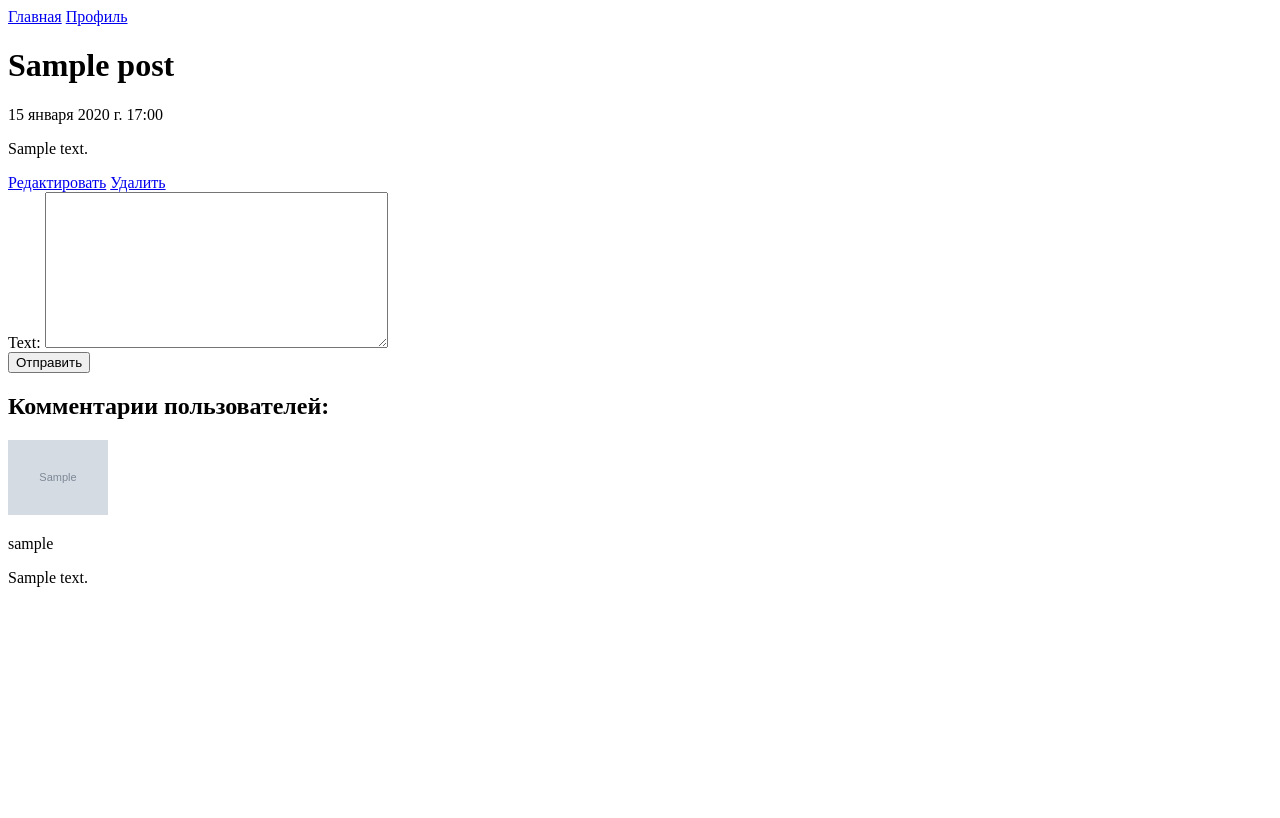
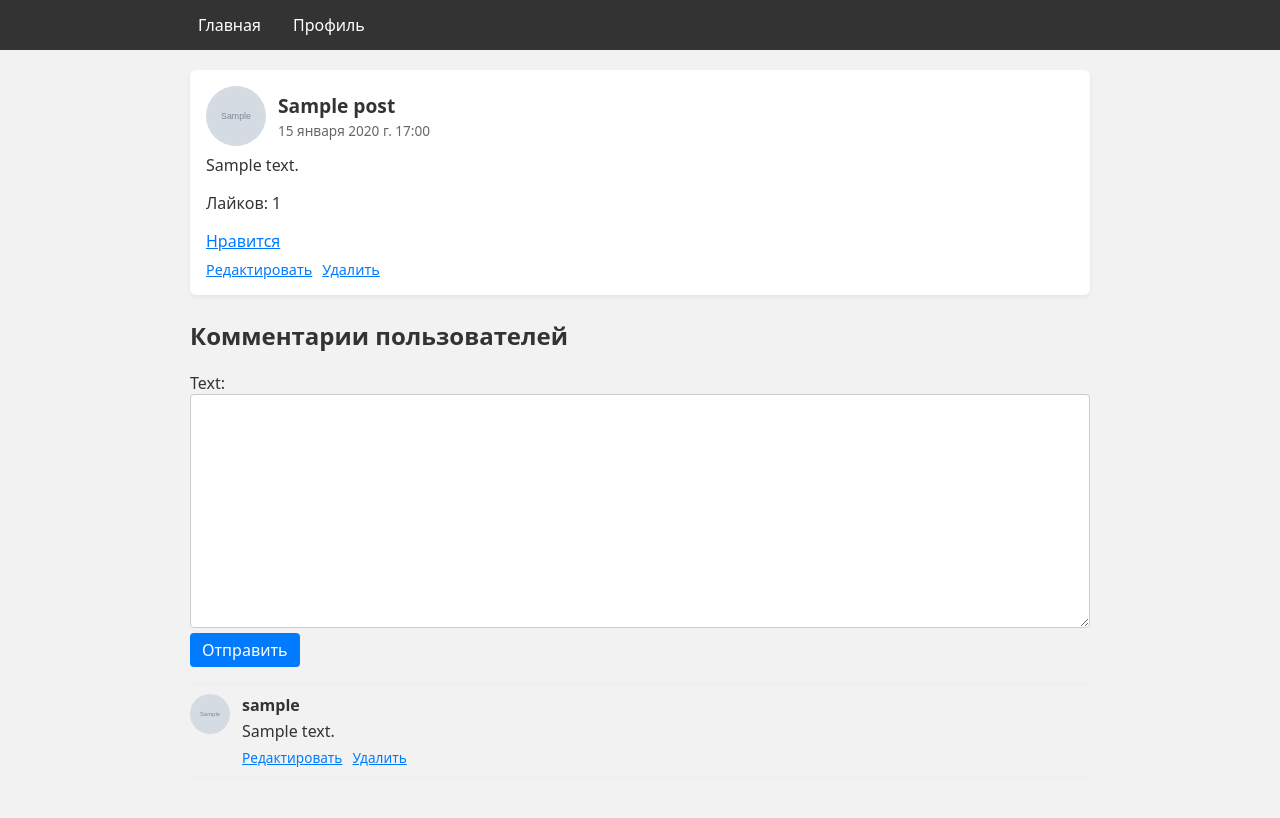
Before and after one commit to asikrr/rkis3, a Django app: page /blogs/post/detail/1 in a window 1280 px wide. Before the commit the page ends 587 px from the top, so only its background shows below. Run offline with Django 5.2, Linux system fonts and the light colour scheme; a user stored in the database is signed in; tables that the repository leaves empty hold one stand-in row (values such as "Sample post"); grey boxes marked "Sample" are stand-in pictures.

Commit message:
update delete comment, css

```diff
--- a/blogs/templates/base.html
+++ b/blogs/templates/base.html
@@ -3,20 +3,22 @@
 <head>
     <meta charset="UTF-8">
     <title>{% block title %}{% endblock %}</title>
+    {% load static %}
+    <link rel="stylesheet" href="{% static 'css/style.css' %}">
 </head>
 <body>
-    <header>
-        <nav>
-            <a href="/">Главная</a>
+    <header class="site-header">
+        <nav class="nav">
+            <a class="nav-link" href="/">Главная</a>
             {% if not user.is_authenticated %}
-            <a href="{% url 'register' %}">Регистрация</a>
-            <a href="{% url 'login' %}">Вход</a>
+                <a class="nav-link" href="{% url 'register' %}">Регистрация</a>
+                <a class="nav-link" href="{% url 'login' %}">Вход</a>
             {% else %}
-            <a href="{% url 'profile' %}">Профиль</a>
+                <a class="nav-link" href="{% url 'profile' %}">Профиль</a>
             {% endif %}
         </nav>
     </header>
-    <main>
+    <main class="container">
         {% block content %}
         {% endblock %}
     </main>
--- a/blogs/templates/blogs/post_detail.html
+++ b/blogs/templates/blogs/post_detail.html
@@ -3,28 +3,64 @@
 {% block title %}Пост{% endblock %}
 
 {% block content %}
-<h1>{{ post.title }}</h1>
-<p>{{ post.datetime }}</p>
-<p>{{ post.content }}</p>
+<article class="post-card">
+    <header class="post-header">
+        <img class="avatar avatar-post"
+             src="{{ post.author.avatar.url }}"
+             alt="Аватарка автора">
+        <div class="post-header-info">
+            <h1 class="post-title">{{ post.title }}</h1>
+            <p class="post-date">{{ post.datetime }}</p>
+        </div>
+    </header>
+
+    <p class="post-content">{{ post.content }}</p>
+
+    <p>Лайков: {{ post.like_set.all.count }}</p>
+    <a href="{% url 'post-like' post.pk %}?next={% url 'post-detail' post.pk %}">Нравится</a>
+
     {% if user == post.author %}
+        <div class="post-actions">
             <a href="{% url 'post-update' post.pk %}">Редактировать</a>
             <a href="{% url 'post-delete' post.pk %}">Удалить</a>
+        </div>
     {% endif %}
-<form method="post" enctype="multipart/form-data" action="{% url 'comment-create' post.pk %}">
+</article>
+
+<section class="comments">
+    <h2>Комментарии пользователей</h2>
+
+    <form class="comment-form" method="post" enctype="multipart/form-data"
+          action="{% url 'comment-create' post.pk %}">
         {% csrf_token %}
         {{ form }}
         <button type="submit">Отправить</button>
     </form>
 
+    {% if post.comment_set.all %}
+        <div class="comment-list">
+            {% for comment in post.comment_set.all %}
+                <article class="comment">
+                    <img class="avatar avatar-small"
+                         src="{{ comment.author.avatar.url }}"
+                         alt="Аватарка комментатора">
 
-<h2>Комментарии пользователей:</h2>
-{% if post.comment_set.all %}
-    {% for comment in post.comment_set.all %}
-        <img src="{{ comment.author.avatar.url }}" width="100px" alt="Аватарка">
-        <p>{{ comment.author }}</p>
-        <p>{{ comment.text }}</p>
+                    <div class="comment-body">
+                        <p class="comment-author">{{ comment.author }}</p>
+                        <p class="comment-text">{{ comment.text }}</p>
+
+                        {% if user.is_authenticated and user == comment.author %}
+                            <div class="comment-actions">
+                                <a href="{% url 'comment-update' comment.pk %}">Редактировать</a>
+                                <a href="{% url 'comment-delete' comment.pk %}">Удалить</a>
+                            </div>
+                        {% endif %}
+                    </div>
+                </article>
             {% endfor %}
+        </div>
     {% else %}
         <p>Нет комментариев</p>
     {% endif %}
+</section>
 {% endblock %}
--- a/blogs/urls.py
+++ b/blogs/urls.py
@@ -15,4 +15,6 @@ urlpatterns = [
     path('post/update/<int:pk>', views.PostUpdate.as_view(), name='post-update'),
     path('post/delete/<int:pk>', views.PostDelete.as_view(), name='post-delete'),
     path('comment/create/<int:pk>', views.CommentCreate.as_view(), name='comment-create'),
+    path('comment/update/<int:pk>', views.CommentUpdate.as_view(), name='comment-update'),
+    path('comment/delete/<int:pk>', views.CommentDelete.as_view(), name='comment-delete'),
 ]
--- a/blogs/views.py
+++ b/blogs/views.py
@@ -5,6 +5,7 @@ from django.core.paginator import Paginator
 from django.shortcuts import render, redirect, get_object_or_404
 from django.urls import reverse_lazy, reverse
 from django.views.generic import CreateView, DetailView, UpdateView, DeleteView
+from django.contrib.auth.mixins import LoginRequiredMixin, UserPassesTestMixin
 
 from .forms import SignUpForm, PostCreationForm, CommentCreationForm
 from .models import Post, Like, Comment, CustomUser
@@ -124,3 +125,26 @@ class CommentCreate(LoginRequiredMixin, CreateView):
 
     def get_success_url(self):
         return reverse_lazy('post-detail', kwargs={'pk': self.object.post.pk})
+
+
+class CommentUpdate(LoginRequiredMixin, UserPassesTestMixin, UpdateView):
+    model = Comment
+    form_class = CommentCreationForm
+
+    def test_func(self):
+        comment = self.get_object()
+        return comment.author == self.request.user
+
+    def get_success_url(self):
+        return reverse_lazy('post-detail', kwargs={'pk': self.object.post.pk})
+
+
+class CommentDelete(LoginRequiredMixin, UserPassesTestMixin, DeleteView):
+    model = Comment
+
+    def test_func(self):
+        comment = self.get_object()
+        return comment.author == self.request.user
+
+    def get_success_url(self):
+        return reverse_lazy('post-detail', kwargs={'pk': self.object.post.pk})
--- a/mysite/settings.py
+++ b/mysite/settings.py
@@ -120,6 +120,7 @@ USE_TZ = True
 # https://docs.djangoproject.com/en/5.2/howto/static-files/
 
 STATIC_URL = 'static/'
+STATICFILES_DIRS = [BASE_DIR / 'static']
 
 # Default primary key field type
 # https://docs.djangoproject.com/en/5.2/ref/settings/#default-auto-field
@@ -132,3 +133,4 @@ MEDIA_URL = '/media/'
 
 LOGOUT_REDIRECT_URL = '/'
 LOGIN_REDIRECT_URL = reverse_lazy('profile')
+LOGIN_URL = '/blogs/accounts/login/'
--- /dev/null
+++ b/static/css/style.css
@@ -0,0 +1,268 @@
+html, body {
+    margin: 0;
+    padding: 0;
+    font-family: system-ui, -apple-system, BlinkMacSystemFont, "Segoe UI", sans-serif;
+    background: #f2f2f2;
+    color: #333;
+}
+
+.site-header {
+    background: #333;
+    color: #fff;
+}
+
+.nav {
+    max-width: 900px;
+    margin: 0 auto;
+    padding: 10px 16px;
+    display: flex;
+    gap: 16px;
+    align-items: center;
+}
+
+.nav-link {
+    color: #fff;
+    text-decoration: none;
+    padding: 4px 8px;
+    border-radius: 4px;
+    font-weight: 500;
+}
+
+.nav-link:hover {
+    background: #444;
+}
+
+.container {
+    max-width: 900px;
+    margin: 20px auto 40px;
+    padding: 0 16px;
+}
+
+.avatar {
+    border-radius: 50%;
+    object-fit: cover;
+    display: block;
+    flex-shrink: 0;
+}
+
+.avatar-large {
+    width: 100px;
+    height: 100px;
+}
+
+.avatar-post {
+    width: 60px;
+    height: 60px;
+}
+
+.avatar-small {
+    width: 40px;
+    height: 40px;
+}
+
+.post-card {
+    background: #fff;
+    padding: 16px;
+    margin-bottom: 16px;
+    border-radius: 6px;
+    box-shadow: 0 2px 4px rgba(0,0,0,0.06);
+}
+
+.post-header {
+    display: flex;
+    align-items: center;
+    gap: 12px;
+    margin-bottom: 8px;
+}
+
+.post-header-info {
+    display: flex;
+    flex-direction: column;
+    gap: 2px;
+}
+
+.post-title {
+    margin: 0;
+    font-size: 1.2rem;
+    font-weight: 600;
+    color: #333;
+    text-decoration: none;
+}
+
+.post-title:hover {
+    color: #007bff;
+}
+
+.post-date {
+    margin: 0;
+    font-size: 0.85rem;
+    color: #666;
+}
+
+.post-content {
+    margin: 8px 0 12px;
+}
+
+.post-footer {
+    display: flex;
+    flex-wrap: wrap;
+    gap: 16px;
+    font-size: 0.9rem;
+    color: #555;
+}
+
+.post-footer-item {
+    display: flex;
+    gap: 6px;
+    align-items: center;
+}
+
+.post-actions {
+    margin-top: 8px;
+    display: flex;
+    gap: 10px;
+    font-size: 0.9rem;
+}
+
+.profile-header {
+    display: flex;
+    gap: 16px;
+    align-items: center;
+    margin-bottom: 16px;
+}
+
+.profile-header-info {
+    display: flex;
+    flex-direction: column;
+    gap: 6px;
+}
+
+.profile-name {
+    margin: 0;
+    font-weight: 600;
+}
+
+.profile-bio {
+    margin: 4px 0 0;
+}
+
+.profile-actions {
+    display: flex;
+    flex-direction: column;
+    gap: 8px;
+    margin-top: 8px;
+}
+
+.profile-actions form {
+    margin: 0;
+}
+
+.comments {
+    margin-top: 24px;
+}
+
+.comment-form {
+    margin-bottom: 16px;
+}
+
+.comment-list {
+    border-top: 1px solid #eee;
+}
+
+.comment {
+    display: flex;
+    gap: 12px;
+    padding: 10px 0;
+    border-bottom: 1px solid #eee;
+}
+
+.comment-body {
+    flex: 1;
+}
+
+.comment-author {
+    margin: 0;
+    font-weight: 600;
+}
+
+.comment-text {
+    margin: 4px 0 6px;
+}
+
+.comment-actions {
+    display: flex;
+    gap: 10px;
+    font-size: 0.85rem;
+}
+
+form {
+    margin: 10px 0;
+}
+
+form p {
+    margin-bottom: 8px;
+}
+
+input[type="text"],
+input[type="password"],
+input[type="email"],
+textarea {
+    width: 100%;
+    box-sizing: border-box;
+    padding: 6px 8px;
+    border: 1px solid #ccc;
+    border-radius: 4px;
+    font: inherit;
+}
+
+button,
+input[type="submit"] {
+    background: #007bff;
+    color: #fff;
+    border: none;
+    border-radius: 4px;
+    padding: 6px 12px;
+    font: inherit;
+    cursor: pointer;
+}
+
+button:hover,
+input[type="submit"]:hover {
+    background: #0056b3;
+}
+
+.pagination {
+    text-align: center;
+    margin-top: 20px;
+}
+
+.pagination a {
+    margin: 0 4px;
+    padding: 4px 8px;
+    border: 1px solid #ccc;
+    border-radius: 4px;
+    text-decoration: none;
+    color: #333;
+    background: #f9f9f9;
+}
+
+.pagination a:hover {
+    background: #e6e6e6;
+}
+
+.pagination .current {
+    margin: 0 4px;
+    font-weight: bold;
+}
+
+a {
+    color: #007bff;
+}
+
+a:hover {
+    text-decoration: underline;
+}
+
+h1, h2 {
+    margin-top: 0;
+}
```
Also changed, not shown: blogs/templates/blogs/comment_confirm_delete.html (added, +11 -0 lines), blogs/templates/blogs/comment_form.html (added, +10 -0 lines), blogs/templates/index.html (+26 -8 lines), blogs/templates/registration/profile.html (+40 -9 lines). Lines whose indentation alone changed are shown as unchanged.
